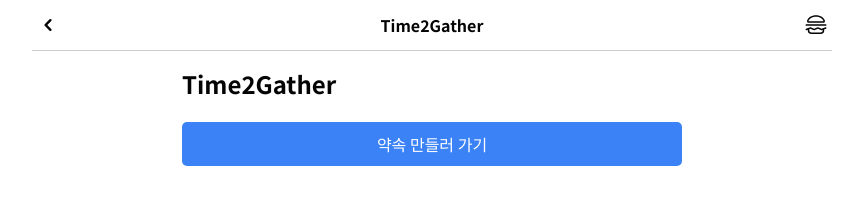
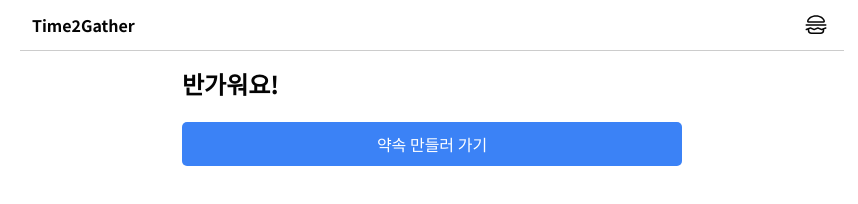
Before and after one commit to piggmme/time2gather-fe, an Astro site: page / in a window 1280 px wide. Shown: the whole page, without its empty margins (208-1066 px from the left). Built offline with nearby package versions, Linux system fonts and the light colour scheme; Astro itself is replaced by a stand-in of ours.

Commit message:
improve header

```diff
--- a/src/components/Header/Header.module.scss
+++ b/src/components/Header/Header.module.scss
@@ -3,16 +3,16 @@
 .header {
   display: grid;
   color: $c-black;
-  grid-template-columns: 1fr auto 1fr;
+  grid-template-columns: auto 1fr auto;
   align-items: center;
-  position: relative;
-  max-width: 800px;
-  margin: 0 auto;
-  border-bottom: 1px solid #ccc;
+  padding: 0 12px;
   position: fixed;
   top: 0;
   left: 0;
   right: 0;
+  max-width: 800px;
+  margin: 0 auto;
+  border-bottom: 1px solid #ccc;
   z-index: 1000;
   background-color: $c-white;
   height: 50px;
@@ -22,12 +22,14 @@
   display: flex;
   justify-content: flex-start;
   align-items: center;
+  grid-column: 1;
 }
 
 .right {
   display: flex;
   justify-content: flex-end;
   align-items: center;
+  grid-column: 3;
 }
 
 .backButton {
@@ -49,20 +51,28 @@
   font-weight: 700;
   color: inherit;
   text-decoration: none;
+  grid-column: 2;
 }
 
 .title.center {
-  grid-column: 2;
   justify-self: center;
 }
 
 .title.left {
-  grid-column: 1;
   justify-self: flex-start;
 }
 
 .header.no-back-button {
   grid-template-columns: 1fr auto;
+
+  .title {
+    grid-column: 1;
+    justify-self: flex-start;
+  }
+
+  .right {
+    grid-column: 2;
+  }
 }
 
 .menuButton {
--- a/src/components/Header/Header.tsx
+++ b/src/components/Header/Header.tsx
@@ -1,16 +1,43 @@
 import { PiHamburger } from "react-icons/pi";
 import { HiChevronLeft } from "react-icons/hi";
 import styles from "./Header.module.scss";
+import { useState, useEffect } from "react";
+import { useLocation } from "react-use";
 
 export default function Header() {
+  const location = useLocation()
+  const [hasHistory, setHasHistory] = useState(false)
+
+  useEffect(() => {
+    if (location) {
+      const pathname = location.pathname || window.location.pathname;
+      const isHomePage = pathname === '/' || pathname === '';
+      setHasHistory(!isHomePage);
+    }
+  }, [location]);
+
+  const handleBack = () => {
+    window.history.back();
+  };
+
   return (
-    <header className={styles.header}>
-      <div className={styles.left}>
-        <button id="backButton" className={styles.backButton}>
-          <HiChevronLeft size={24} />
-        </button>
-      </div>
-      <a href="/" className={styles.title}>Time2Gather</a>
+    <header className={`${styles.header} ${!hasHistory ? styles.noBackButton : ''}`}>
+      {hasHistory && (
+        <div className={styles.left}>
+          <button
+            className={styles.backButton}
+            onClick={handleBack}
+          >
+            <HiChevronLeft size={24} />
+          </button>
+        </div>
+      )}
+      <a
+        href="/"
+        className={`${styles.title} ${hasHistory ? styles.center : styles.left}`}
+      >
+        Time2Gather
+      </a>
       <div className={styles.right}>
         <button className={styles.menuButton}>
           <PiHamburger size={24} />
--- a/src/layouts/Layout.astro
+++ b/src/layouts/Layout.astro
@@ -17,7 +17,7 @@ import Header from '../components/Header/Header';
 		<ClientRouter />
 	</head>
 	<body>
-		<Header />
+		<Header client:only="react" />
 		<div class="responsive-layout">
 			<slot />
 		</div>
--- a/src/pages/index.astro
+++ b/src/pages/index.astro
@@ -5,7 +5,7 @@ import Home from '../components/Home';
 
 <Layout>
   <main>
-    <h1>Time2Gather</h1>
+    <h1>반가워요!</h1>
     <Home client:only="react" />
   </main>
 </Layout>
```
